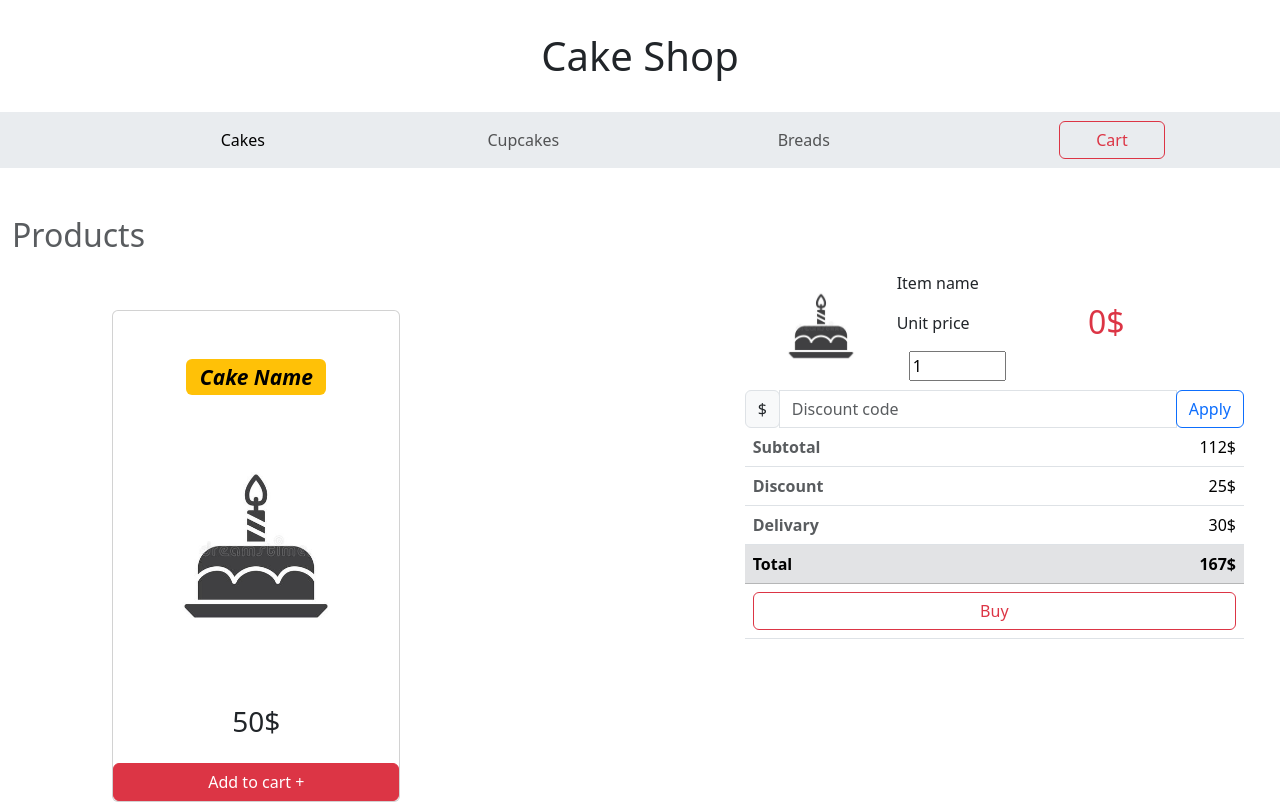
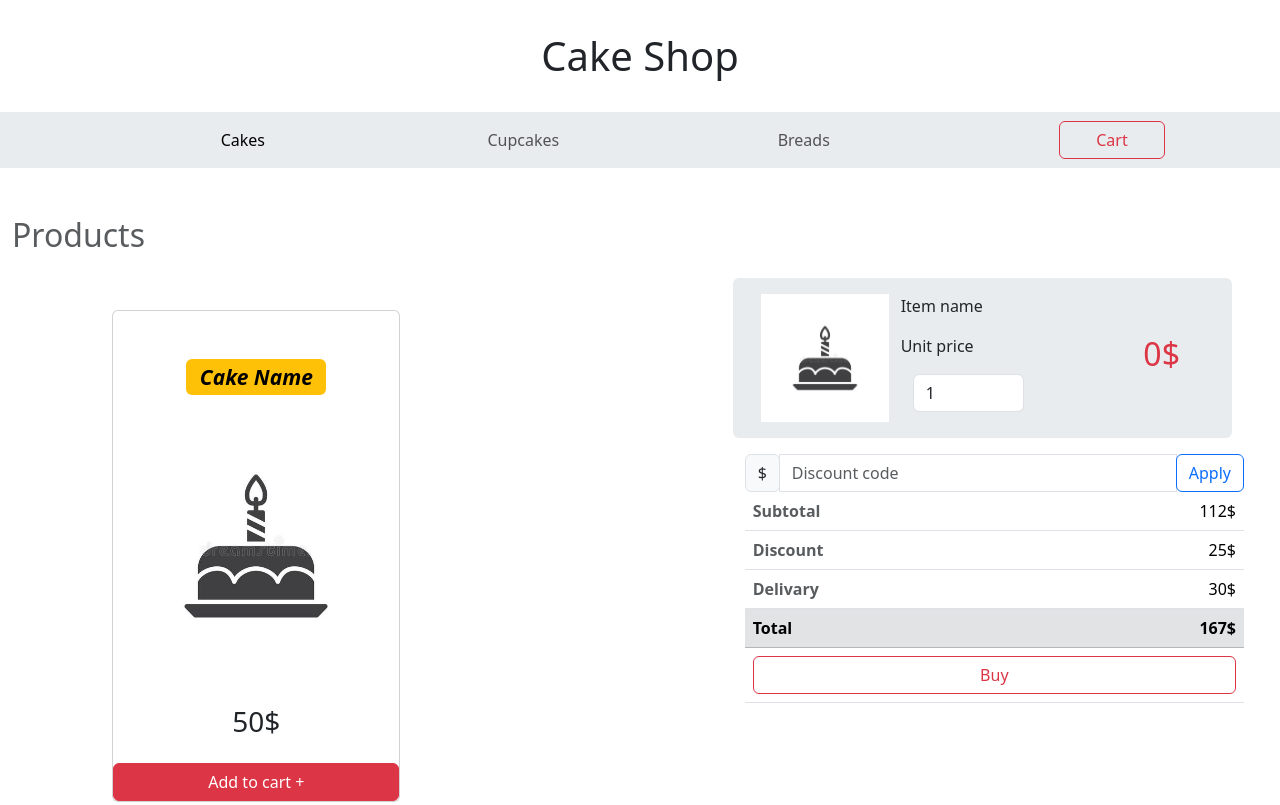
Before and after one commit to MayherunNessa/Cake-Shop, a plain HTML site: page index.html in a window 1280 px wide. Shown: the top 805 px of the page. Drawn offline with nearby package versions, Linux system fonts and the light colour scheme; a script that the page names is missing.

Commit message:
updated cart-item card style

```diff
--- a/index.html
+++ b/index.html
@@ -48,15 +48,17 @@
             <!-- Cart items section -->
             <div class="cart-items">
 
-                <div class="item-card container-fluid row align-items-center">
-                    <img class="col-auto img item-img img-sm" src="img/cake img placeholder.jpg" alt="cake img">
-                    <div class="col-auto">
-                        <p class="row">Item name</p>
-                        <p class="row">Unit price</p>
-                        <input type="number" max="100" min="1" id="quantity" value="1">
+                <div class="item-card container-fluid row align-items-center bg-body-secondary rounded p-3 my-3">
+                    <div class="col col-8 row">
+                        <img class="col-auto img item-img img-sm rounded" src="img/cake img placeholder.jpg" alt="cake img">
+                        <div class="col">
+                            <p class="row">Item name</p>
+                            <p class="row">Unit price</p>
+                            <input class="form-control col col-auto" type="number" max="100" min="1" id="quantity" value="1">
+                        </div>
                     </div>
 
-                    <div class="col-3 align-items-center justify-content-center">
+                    <div class="col-4 align-items-center justify-content-center justify-self-end">
                         <p class="total-price text-danger text-end h2">0$</p>
                     </div>
                 </div>
```
